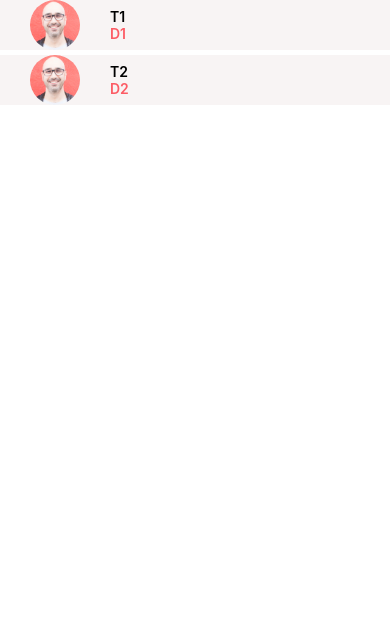
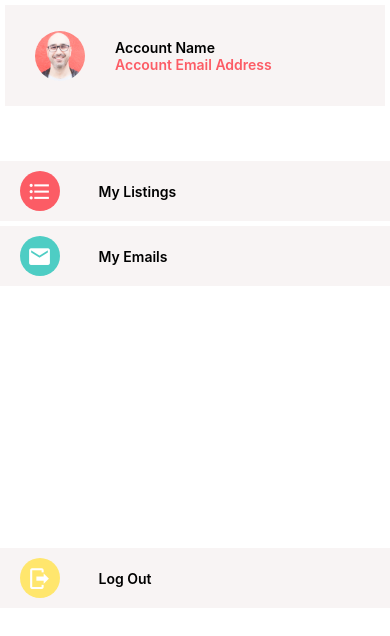
Before and after one commit to joshuahigginson1/react-native-learning, a React Native app in the folder DoneWithIt/: screen / in a window 390 px wide. Shown: the top 636 px of the page. Built offline with nearby package versions, Linux system fonts and the light colour scheme.

Commit message:
Finished List Excercises

```diff
--- a/DoneWithIt/App.js
+++ b/DoneWithIt/App.js
@@ -8,9 +8,11 @@ import ListingDetailsScreen from "./app/screens/listingDetailsScreen.js";
 import WelcomeScreen from "./app/screens/welcomeScreen.js";
 import ViewImageScreen from "./app/screens/viewImageScreen.js";
 import MessagesScreen from "./app/screens/messagesScreen.js";
+import ListingsScreen from "./app/screens/listingsScreen.js";
+import MyAccount from "./app/screens/myAccount.js";
 
 export default function App() {
-    return <MessagesScreen></MessagesScreen>;
+    return <MyAccount></MyAccount>;
 }
 const styles = StyleSheet.create({
     component: {
--- a/DoneWithIt/app/components/card.js
+++ b/DoneWithIt/app/components/card.js
@@ -31,8 +31,10 @@ const styles = StyleSheet.create({
     card: {
         backgroundColor: colours.white,
         borderRadius: 10,
-        height: "40%",
+        flex: 1,
+        height: 200,
         width: "90%",
+        marginHorizontal: "5%",
         overflow: "hidden",
         ...Platform.select({
             ios: {
--- /dev/null
+++ b/DoneWithIt/app/components/settingsButton.js
@@ -0,0 +1,49 @@
+// Third Party Imports
+import { StyleSheet, View, TouchableOpacity } from "react-native";
+import { MaterialCommunityIcons } from "@expo/vector-icons";
+
+// Local Imports
+import AppText from "./appText.js";
+import colours from "../config/colours.js";
+
+function SettingsButton({ iconName, iconColour, title, onPress }) {
+    return (
+        <TouchableOpacity onPress={onPress}>
+            <View style={handleStyles(iconColour).button}>
+                <View style={handleStyles(iconColour).iconBox}>
+                    <MaterialCommunityIcons
+                        name={iconName}
+                        color={colours.white}
+                        size={25}
+                    />
+                </View>
+                <AppText>{title}</AppText>
+            </View>
+        </TouchableOpacity>
+    );
+}
+
+const handleStyles = (iconColour = colours.primaryColour) =>
+    StyleSheet.create({
+        button: {
+            flexDirection: "row",
+            alignItems: "center",
+            backgroundColor: colours.greyBackground,
+
+            // borderColor: "black",
+            // borderWidth: 5,
+        },
+        iconBox: {
+            height: 40,
+            width: 40,
+            borderRadius: 25,
+            backgroundColor: iconColour,
+            marginLeft: "5%",
+            marginRight: "10%",
+            marginVertical: 10,
+            alignItems: "center",
+            justifyContent: "center",
+        },
+    });
+
+export default SettingsButton;
--- a/DoneWithIt/app/config/colours.js
+++ b/DoneWithIt/app/config/colours.js
@@ -6,4 +6,5 @@ export default {
     grey: "grey",
     danger: "#ff5252",
     greyBackground: "#f8f4f4",
+    gold: "#ffe66d",
 };
--- /dev/null
+++ b/DoneWithIt/app/screens/listingsScreen.js
@@ -0,0 +1,59 @@
+// Third Party Imports
+import React, { useState } from "react";
+
+import { StyleSheet, FlatList, SafeAreaView } from "react-native";
+import Constants from "expo-constants";
+
+// Local Imports
+
+import colours from "../config/colours.js";
+import Card from "../components/card.js";
+
+const initialListings = [
+    {
+        id: 1,
+        title: "Red Jacket",
+        cost: "£100",
+        imageUrl: require("../assets/jacket.jpg"),
+    },
+    {
+        id: 2,
+        title: "White Sofa",
+        cost: "£500",
+        imageUrl: require("../assets/couch.jpg"),
+    },
+    {
+        id: 3,
+        title: "Chair",
+        cost: "£50",
+        imageUrl: require("../assets/chair.jpg"),
+    },
+];
+
+function ListingsScreen() {
+    return (
+        <SafeAreaView style={styles.window}>
+            <FlatList
+                data={initialListings}
+                keyExtractor={(listing) => listing.id.toString()}
+                renderItem={({ item }) => (
+                    <Card
+                        title={item.title}
+                        subTitle={item.cost}
+                        image={item.imageUrl}
+                    />
+                )}
+            />
+        </SafeAreaView>
+    );
+}
+
+const styles = StyleSheet.create({
+    window: {
+        flex: 1,
+        alignContent: "center",
+        backgroundColor: colours.white,
+        paddingTop: Constants.statusBarHeight,
+    },
+});
+export default ListingsScreen;
--- /dev/null
+++ b/DoneWithIt/app/screens/myAccount.js
@@ -0,0 +1,100 @@
+// Third Party Imports
+import React, { useState } from "react";
+import { View, StyleSheet, SafeAreaView, FlatList, Image } from "react-native";
+import Constants from "expo-constants";
+
+// Local Imports
+import SettingsButton from "../components/settingsButton.js";
+import colours from "../config/colours.js";
+import AppText from "../components/appText.js";
+import ItemSeparator from "../components/itemSeparator.js";
+
+const initialSettings = [
+    {
+        id: 1,
+        title: "My Listings",
+        iconName: "format-list-bulleted",
+        iconColour: colours.primaryColour,
+    },
+    {
+        id: 2,
+        title: "My Emails",
+        iconName: "email",
+        iconColour: colours.secondaryColour,
+    },
+];
+
+function MyAccount() {
+    return (
+        <SafeAreaView style={styles.window}>
+            {/* Account Info */}
+            <View style={styles.accountContainer}>
+                <Image
+                    style={styles.accountImage}
+                    source={require("../assets/mosh.jpg")}
+                />
+                <View style={styles.accountTextContainer}>
+                    <AppText fontColour={colours.black}>Account Name</AppText>
+                    <AppText fontColour={colours.primaryColour}>
+                        Account Email Address
+                    </AppText>
+                </View>
+            </View>
+            <View style={styles.listWrapper}>
+                <FlatList
+                    data={initialSettings}
+                    keyExtractor={(setting) => setting.id}
+                    ItemSeparatorComponent={ItemSeparator}
+                    renderItem={({ item }) => (
+                        <SettingsButton
+                            title={item.title}
+                            iconColour={item.iconColour}
+                            iconName={item.iconName}
+                        />
+                    )}
+                />
+            </View>
+            <SettingsButton
+                title="Log Out"
+                iconName="logout"
+                iconColour={colours.gold}
+            ></SettingsButton>
+        </SafeAreaView>
+    );
+}
+
+const styles = StyleSheet.create({
+    window: {
+        flex: 1,
+        paddingTop: Constants.statusBarHeight,
+    },
+    accountContainer: {
+        flex: 0.15,
+        backgroundColor: colours.greyBackground,
+
+        width: "100%",
+        height: 100,
+        alignItems: "center",
+
+        // Will be laid out in a row rather than column.
+        flexDirection: "row",
+
+        // Borders
+        borderColor: "white",
+        borderWidth: 5,
+    },
+    accountImage: {
+        height: 50,
+        width: 50,
+        borderRadius: 50,
+        marginLeft: 30,
+    },
+    accountTextContainer: {
+        marginLeft: 30,
+    },
+    listWrapper: {
+        marginVertical: 50,
+        flex: 0.5,
+    },
+});
+export default MyAccount;
```
